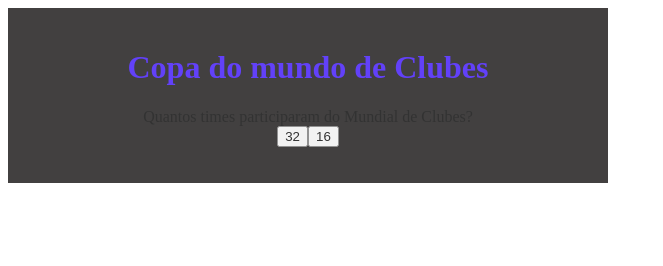
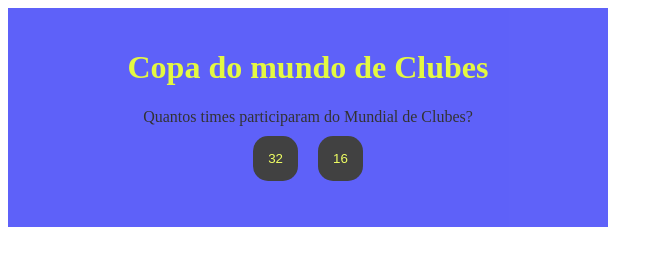
Before and after one commit to Eliezer09l/Miss-o, a plain HTML site: page index.html in a window 1280 px wide. Shown: the whole page, without its empty margins (0-663 px from the left). Drawn offline with Linux system fonts and the light colour scheme.

Commit message:
Finalizado

```diff
--- a/style.css
+++ b/style.css
@@ -1,8 +1,8 @@
 :root{
-    --cor-fundo:#c55e09ea;
-    --cor-principal:#131111;
-    --cor-secundaria:hsl(0, 18%, 93%);
-    --cor-destaque:hsl(251, 94%, 52%);
+    --cor-fundo:#141311ea;
+    --cor-principal:oklab(45.889% -0.01906 -0.29298 / 0.87);
+    --cor-secundaria:hwb(0 7% 93%);
+    --cor-destaque:hwb(66 3% 0% / 0.959);
     --cor-texto:hwb(66 24% 0%);
 }.
 body{
@@ -30,3 +30,16 @@ body{
 h1{
     color: var(--cor-destaque);
 }
+button{
+    background-color: var(--cor-secundaria);
+    color: var(--cor-texto);
+    border: none;
+    border-radius: 15px;
+    padding: 15px;
+    transition: background-color 0.3s;
+    margin: 10px;
+}
+button:hover{
+    background-color: var(--cor-destaque);
+    color: var(--cor-principal);
+}
```
